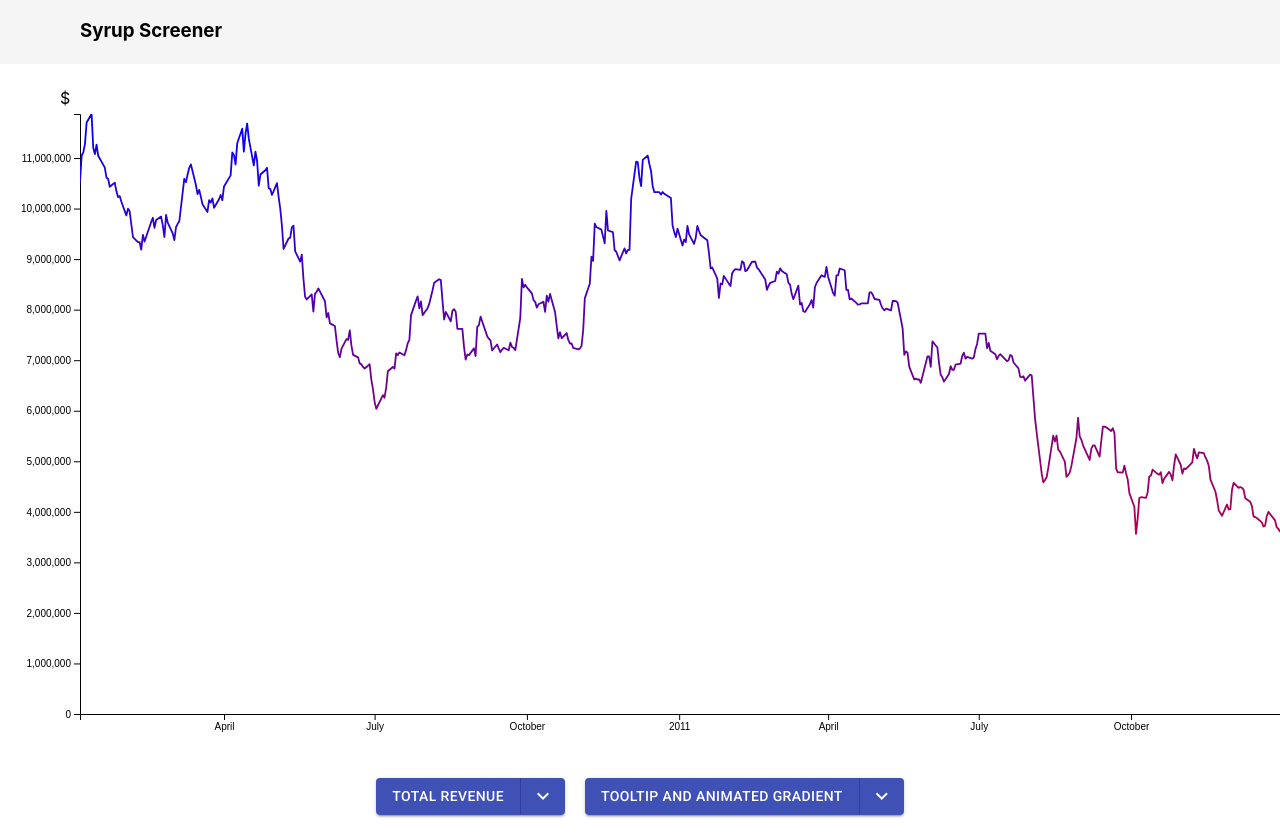
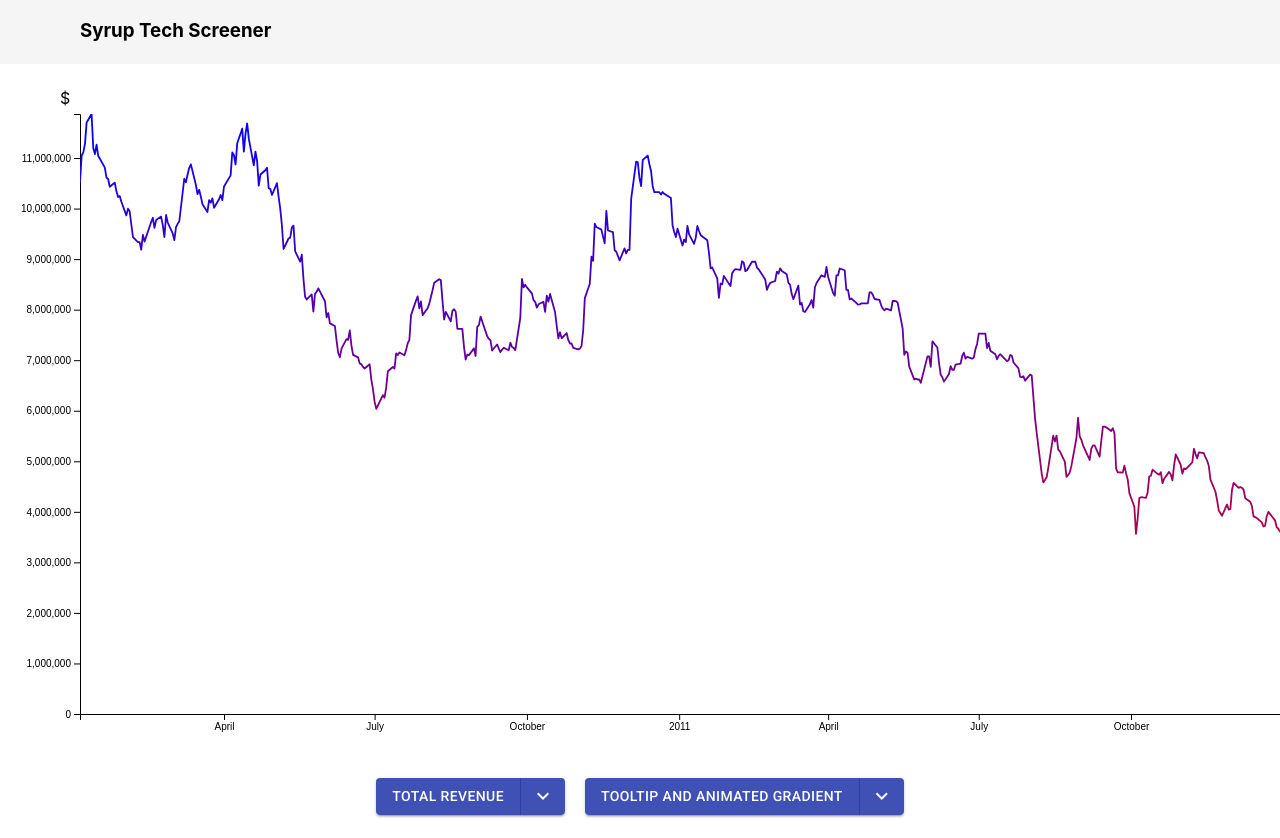
Before and after one commit to Nnanyielugo/d3-task, a React (Create React App) app: page / in a window 1280 px wide. Shown: the top 838 px of the page. Built offline with nearby package versions, Linux system fonts and the light colour scheme.

Commit message:
update app identifier

```diff
--- a/public/index.html
+++ b/public/index.html
@@ -32,7 +32,7 @@
       work correctly both with client-side routing and a non-root public URL.
       Learn how to configure a non-root public URL by running `npm run build`.
     -->
-    <title>React App</title>
+    <title>Syrup Tech Screener</title>
   </head>
   <body>
     <noscript>You need to enable JavaScript to run this app.</noscript>
--- a/src/Components/Header.tsx
+++ b/src/Components/Header.tsx
@@ -20,7 +20,7 @@ export default function Header() {
   return (
     <Box sx={{ flexGrow: 1 }}>
       <CustomAppBar>
-        <AppBarText>Syrup Screener</AppBarText>
+        <AppBarText>Syrup Tech Screener</AppBarText>
       </CustomAppBar>
     </Box>
   );
```
